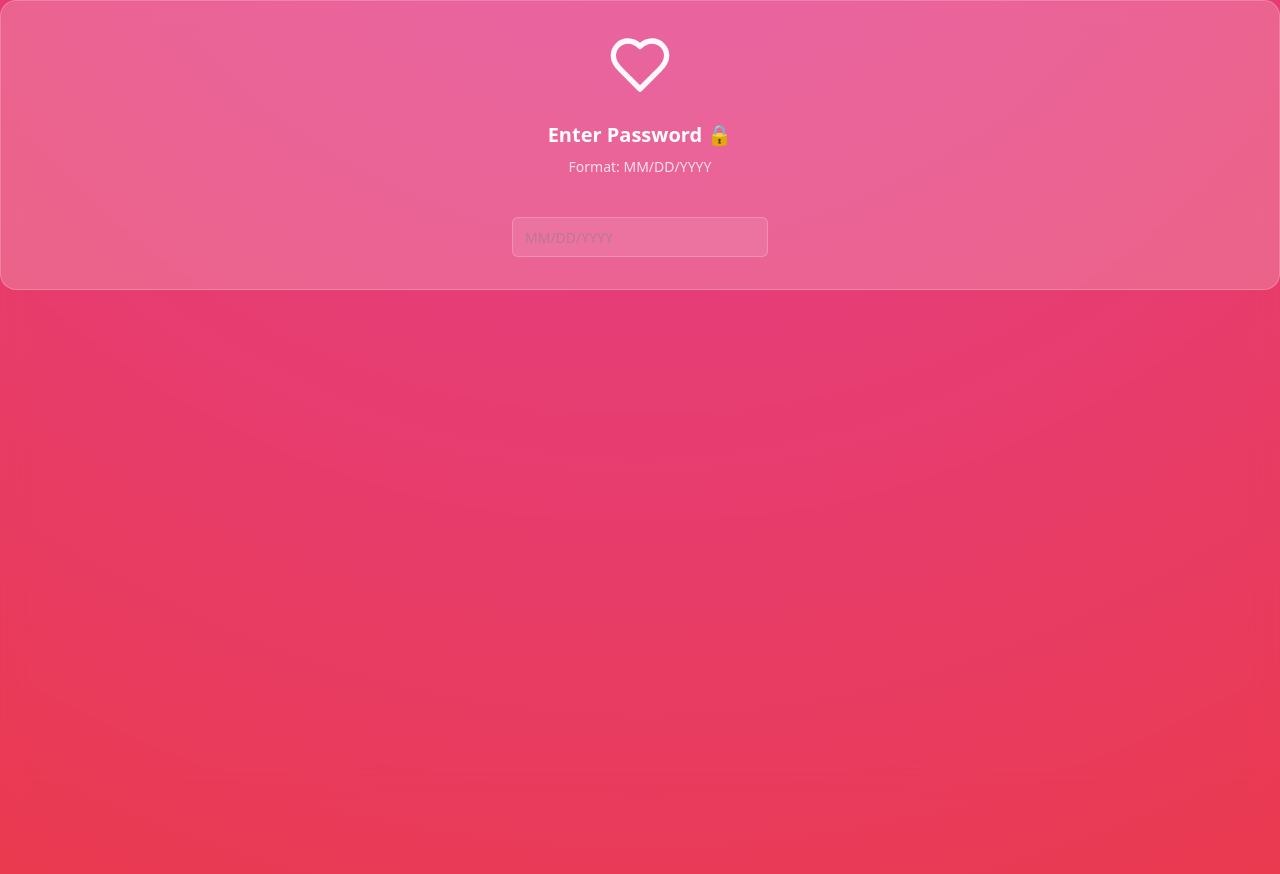
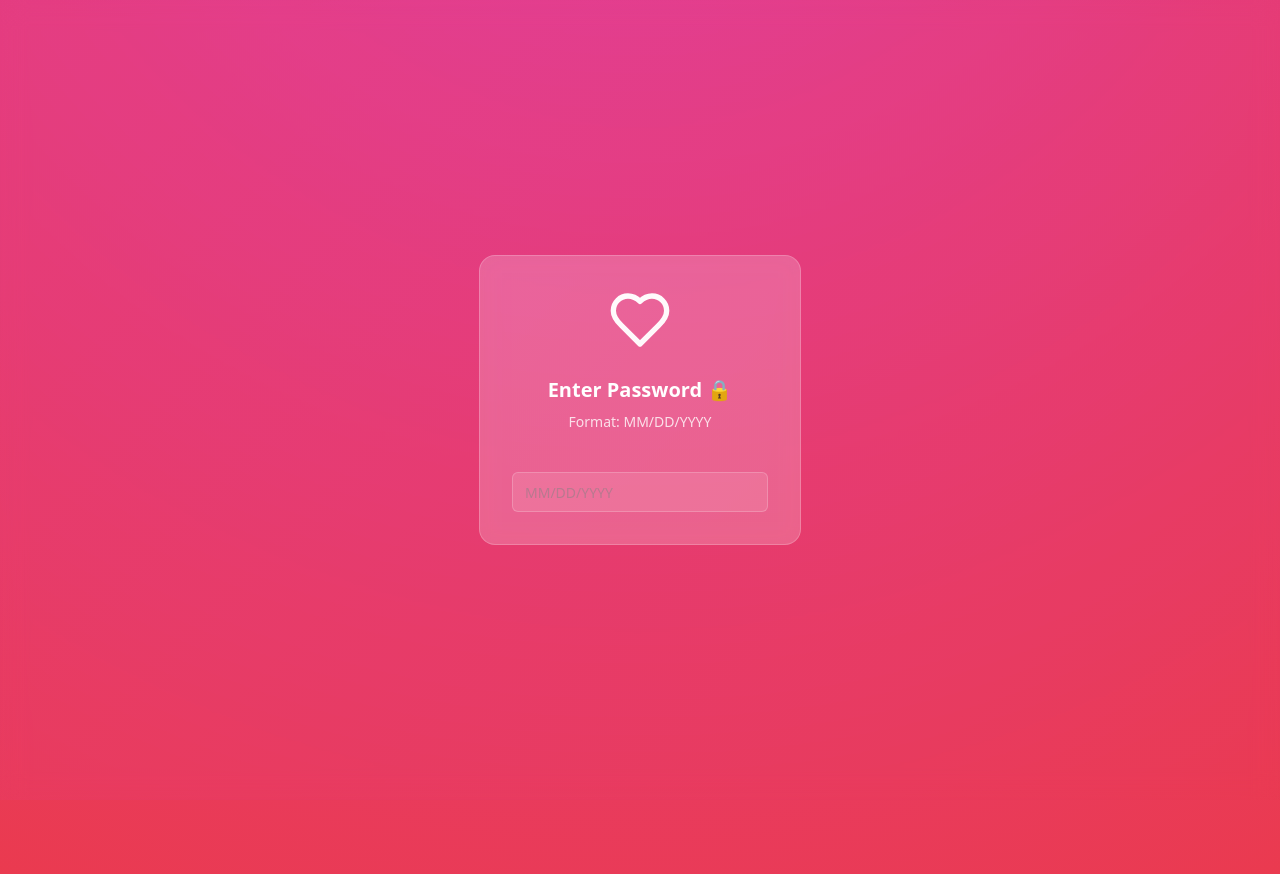
Before and after one commit to pyroxill/forcarlie, a React (Vite) app: page / in a window 1280 px wide. Shown: the top 874 px of the page. Built offline with nearby package versions, Linux system fonts and the light colour scheme.

Commit message:
Fix website layout issues
Addressed layout problems affecting the overall appearance of the website. Further investigation may be needed to ensure proper functionality and design consistency.
[skip gpt_engineer]

```diff
--- a/src/components/PasswordProtection.tsx
+++ b/src/components/PasswordProtection.tsx
@@ -31,11 +31,13 @@ const PasswordProtection = ({ onUnlock }: { onUnlock: () => void }) => {
   };
 
   return (
-    <div className={`fixed inset-0 z-50 ${isUnlocking ? "bg-black" : "backdrop-blur-md"}`}>
+    <div className={`password-protection ${isUnlocking ? "bg-black" : ""}`}>
       {showGrowingHeart && (
         <div className="heart-container">
-          <Heart className="big-heart" size={48} />
-          <span className="heart-text">C+J</span>
+          <div className="relative">
+            <Heart className="big-heart" size={48} />
+            <span className="heart-text">C+J</span>
+          </div>
         </div>
       )}
       <div className={`password-container ${isUnlocking ? "opacity-0" : ""}`}>
--- a/src/index.css
+++ b/src/index.css
@@ -54,15 +54,6 @@
   }
 }
 
-.big-heart {
-  position: fixed;
-  left: 50%;
-  top: 50%;
-  transform-origin: center;
-  color: white;
-  animation: heart-grow 10s ease-in-out forwards;
-}
-
 .heart-container {
   position: fixed;
   inset: 0;
@@ -70,6 +61,13 @@
   justify-content: center;
   align-items: center;
   background: black;
+}
+
+.big-heart {
+  position: relative;
+  transform-origin: center;
+  color: white;
+  animation: heart-grow 10s ease-in-out forwards;
 }
 
 .heart-text {
@@ -82,6 +80,27 @@
   font-weight: bold;
   z-index: 10;
   white-space: nowrap;
+}
+
+.password-protection {
+  @apply fixed inset-0 z-50 backdrop-blur-md flex flex-col items-center justify-center;
+  background: linear-gradient(135deg, rgba(217, 70, 239, 0.1) 0%, rgba(234, 56, 76, 0.1) 100%);
+}
+
+.password-container {
+  @apply relative bg-white/20 p-8 rounded-2xl backdrop-blur-md border border-white/20;
+  animation: fade-scale-in 0.5s ease-out forwards;
+}
+
+@keyframes fade-scale-in {
+  0% {
+    opacity: 0;
+    transform: scale(0.9);
+  }
+  100% {
+    opacity: 1;
+    transform: scale(1);
+  }
 }
 
 .floating-hearts {
@@ -155,24 +174,3 @@
 .content-container {
   @apply pt-32 px-4 relative z-10;
 }
-
-.password-protection {
-  @apply fixed inset-0 z-50 backdrop-blur-md flex flex-col items-center justify-center;
-  background: linear-gradient(135deg, rgba(217, 70, 239, 0.1) 0%, rgba(234, 56, 76, 0.1) 100%);
-}
-
-.password-container {
-  @apply relative bg-white/20 p-8 rounded-2xl backdrop-blur-md border border-white/20;
-  animation: fade-scale-in 0.5s ease-out forwards;
-}
-
-@keyframes fade-scale-in {
-  0% {
-    opacity: 0;
-    transform: scale(0.9);
-  }
-  100% {
-    opacity: 1;
-    transform: scale(1);
-  }
-}
```
